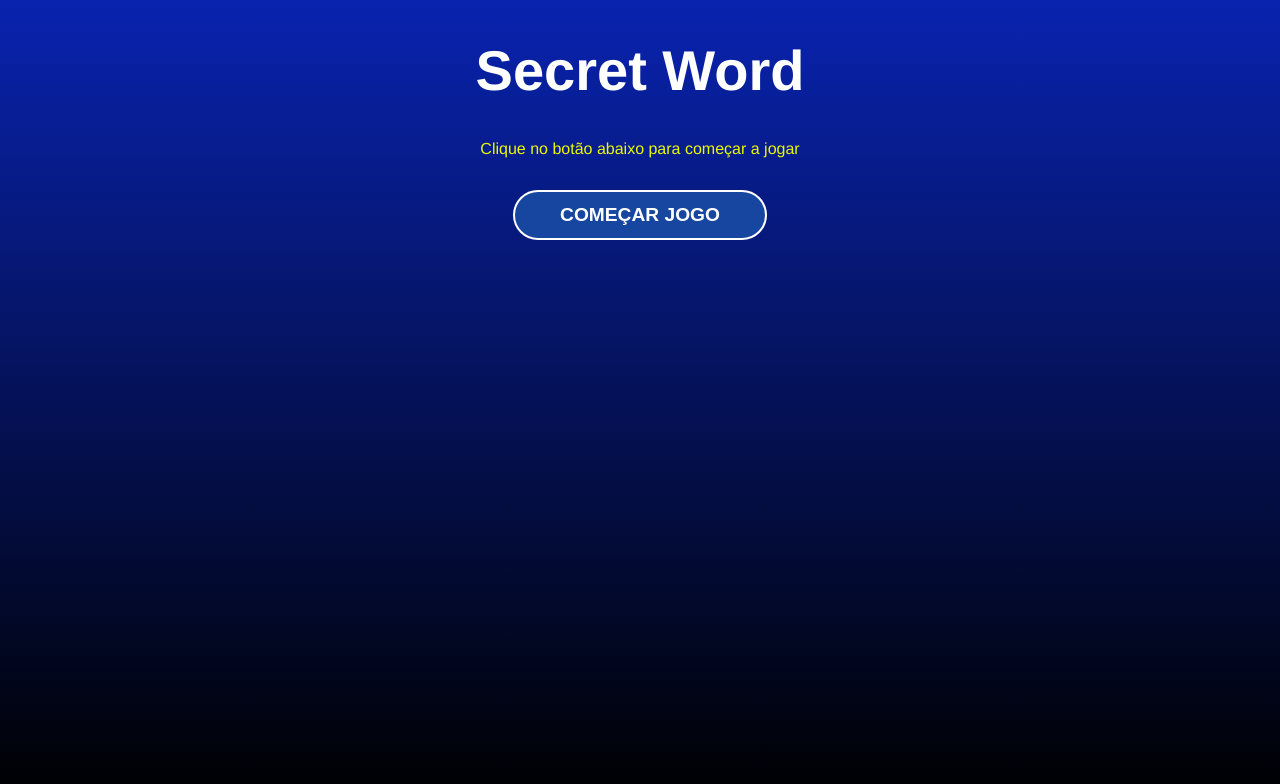
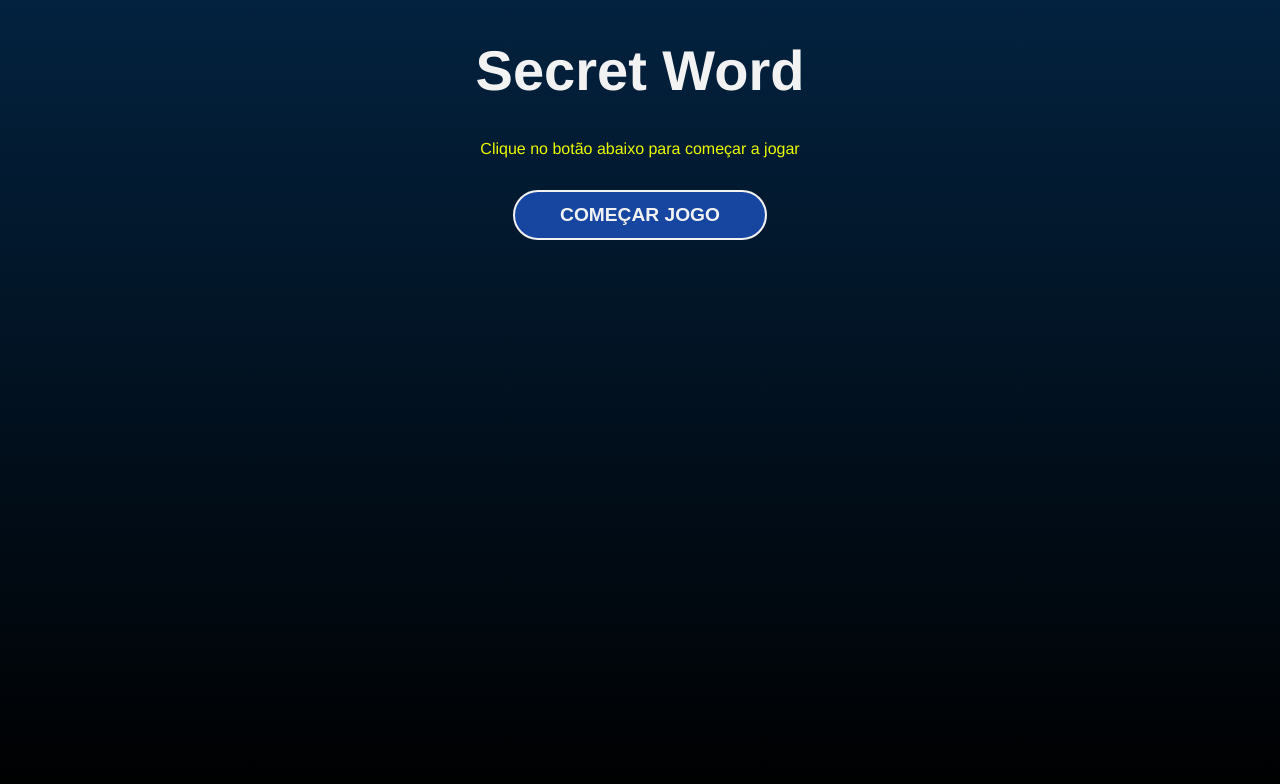
Before and after one commit to GeracNeto/secret-word, a React (Create React App) app: page / in a window 1280 px wide. Shown: the top 784 px of the page. Built offline with nearby package versions, Linux system fonts and the light colour scheme.

Commit message:
Atualizado estilo do index.js
Atualizado estilo dos botões, adicionado hovers
Alteradas as cores de fundo e textos

```diff
--- a/src/index.css
+++ b/src/index.css
@@ -7,16 +7,17 @@ body {
     margin: 0;
     padding: 0;
 
-    background: linear-gradient(180deg, rgba(9, 35, 175, 1) 0%, rgba(0, 0, 0, 1) 100%);
+    background: rgb(3,34,63);
+    background: linear-gradient(180deg, rgba(3,34,63,1) 0%, rgba(0,0,0,1) 100%);
 
     font-family: helvetica;
-    color: #fff;
+    color: #f2f2f2;
 }
 
-button{
+button {
     background-color: #1646a0;
 
-    color: #fff;
+    color: #f2f2f2;
     text-transform: uppercase;
     font-weight: bold;
     font-size: 1.2em;
@@ -27,10 +28,11 @@ button{
     height: 50px;
     padding: 0 45px;
 
-    border: 2px solid #fff;
+    border: 2px solid #f2f2f2;
     border-radius: 25px;
 }
 
-button:hover{
+button:hover {
     background-color: #0923af;
+    transform: translateY(5px);
 }
```
